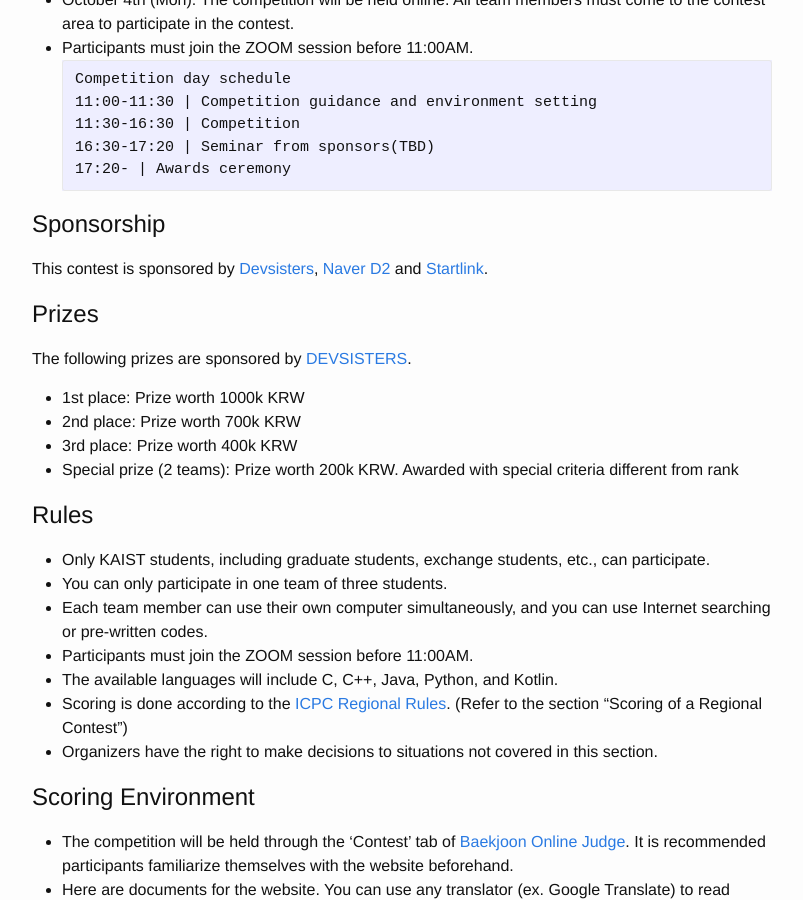
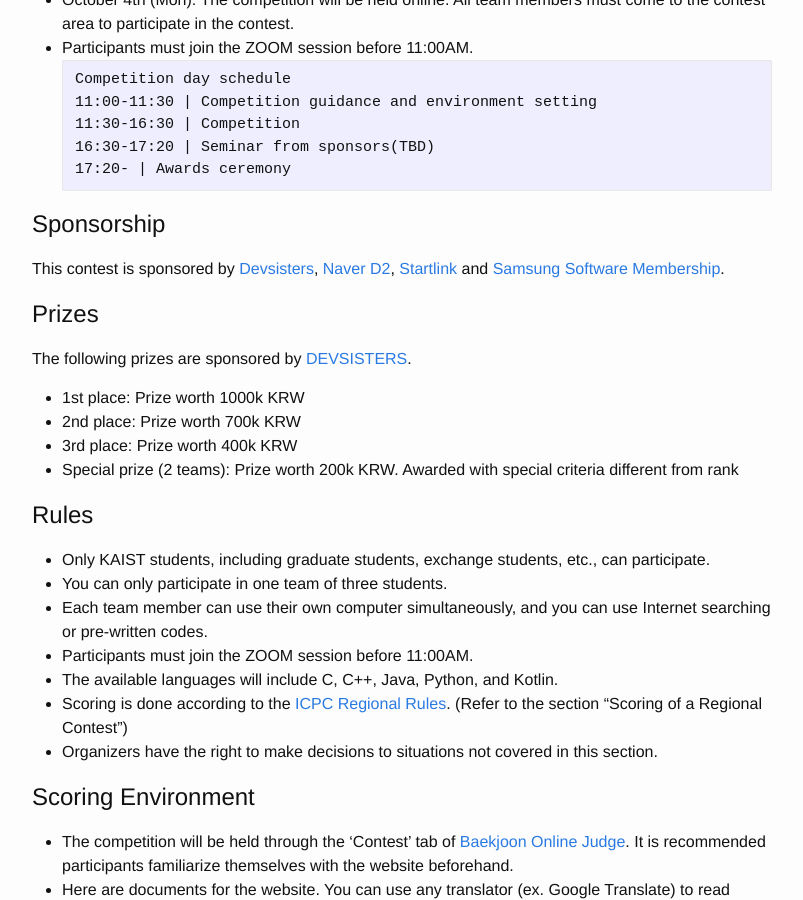
Before and after one commit to RUN-KAIST/kaist.run, a Jekyll site: the page built from index/en.md, in a window 1280 px wide and 900 px high, scrolled down 375 px. Shown: the whole window, without its empty margins (238-1041 px from the left). Built offline with Jekyll 4.4.1, drawn with Linux system fonts in a browser that asks for light colours; our own code applies the rules of GitHub Pages for plain Markdown files.

Commit message:
Update en.md

```diff
--- a/index/en.md
+++ b/index/en.md
@@ -28,7 +28,7 @@ Competition day schedule
 
 ## Sponsorship
 
-This contest is sponsored by [Devsisters](https://www.devsisters.com/), [Naver D2](https://d2.naver.com) and [Startlink](http://startlink.io).
+This contest is sponsored by [Devsisters](https://www.devsisters.com/), [Naver D2](https://d2.naver.com), [Startlink](http://startlink.io) and [Samsung Software Membership](https://www.secmem.org/).
 
 ## Prizes
 
```
